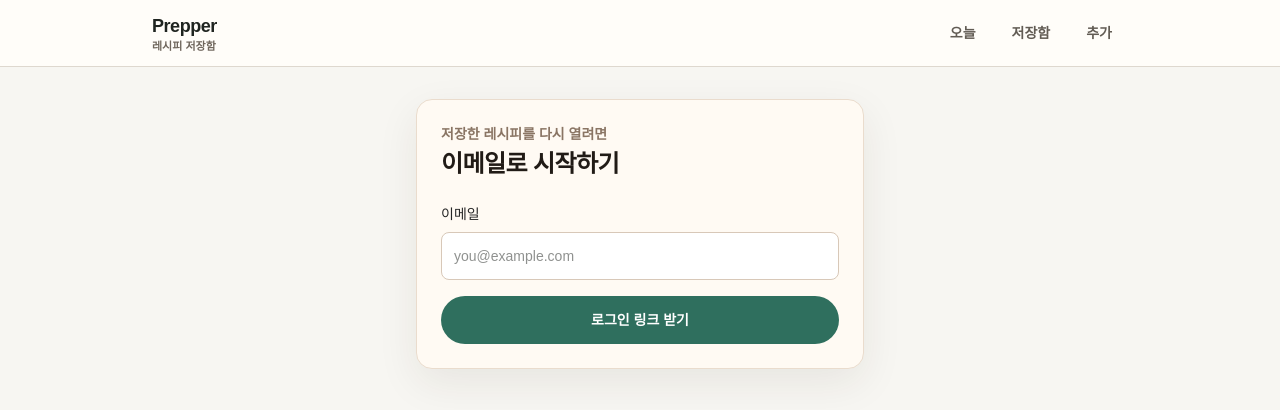
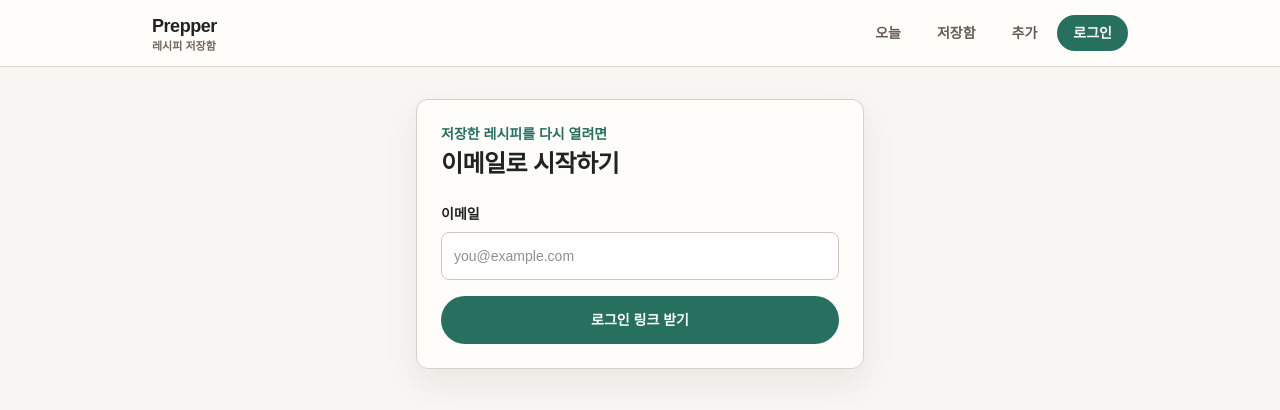
Before and after one commit to YoungSeungJang/prepper, a Next.js app in the folder apps/web/: page /login in a window 1280 px wide. Shown: the top 410 px of the page. Built offline with nearby package versions, Linux system fonts and the light colour scheme.

Commit message:
fix: clarify app navigation states

```diff
--- a/apps/web/app/login/page.tsx
+++ b/apps/web/app/login/page.tsx
@@ -3,26 +3,26 @@ import { AppShell } from "@/components/app-shell";
 export default function LoginPage() {
   return (
     <AppShell>
-      <div className="mx-auto max-w-md rounded-2xl border border-[#eadccd] bg-[#fffaf3] p-6 shadow-[0_14px_42px_rgba(51,33,20,0.08)]">
-        <p className="text-sm font-semibold text-[#8a7564]">저장한 레시피를 다시 열려면</p>
-        <h1 className="mt-1 text-2xl font-semibold tracking-tight text-[#211b16]">
+      <div className="mx-auto max-w-md rounded-xl border border-[#d8d0c6] bg-[#fffdfa] p-6 shadow-[0_14px_34px_rgba(34,29,24,0.07)]">
+        <p className="text-sm font-bold text-[#276f5f]">저장한 레시피를 다시 열려면</p>
+        <h1 className="mt-1 text-2xl font-bold tracking-tight text-[#1f2420]">
           이메일로 시작하기
         </h1>
         <form className="mt-6 grid gap-4">
           <div className="grid gap-2">
-            <label className="text-sm font-medium text-neutral-800" htmlFor="email">
+            <label className="text-sm font-bold text-[#1f2420]" htmlFor="email">
               이메일
             </label>
             <input
               id="email"
               type="email"
               placeholder="you@example.com"
-              className="h-12 rounded-lg border border-[#d8c8b8] bg-white px-3 text-sm outline-none focus:border-[#2f6f5e]"
+              className="h-12 rounded-lg border border-[#cfc6bb] bg-white px-3 text-sm outline-none focus:border-[#276f5f]"
             />
           </div>
           <button
             type="button"
-            className="h-12 rounded-full bg-[#2f6f5e] px-4 text-sm font-semibold text-white hover:bg-[#285f51]"
+            className="h-12 rounded-full bg-[#276f5f] px-4 text-sm font-bold text-white hover:bg-[#1f5b4f]"
           >
             로그인 링크 받기
           </button>
--- a/apps/web/components/app-shell.tsx
+++ b/apps/web/components/app-shell.tsx
@@ -11,8 +11,17 @@ const navItems = [
 
 export function AppShell({ children }: { children: React.ReactNode }) {
   const pathname = usePathname();
-  const isActive = (href: string) =>
-    href === "/" ? pathname === "/" : pathname.startsWith(href);
+  const isActive = (href: string) => {
+    if (href === "/") {
+      return pathname === "/";
+    }
+
+    if (href === "/recipes") {
+      return pathname === "/recipes" || /^\/recipes\/(?!new(?:\/|$))/.test(pathname);
+    }
+
+    return pathname === href || pathname.startsWith(`${href}/`);
+  };
 
   return (
     <div className="min-h-full bg-[#f7f6f2] text-[#1f2420]">
@@ -22,6 +31,7 @@ export function AppShell({ children }: { children: React.ReactNode }) {
             <span className="text-lg font-bold tracking-tight">Prepper</span>
             <span className="text-[11px] font-semibold text-[#6f665c]">레시피 저장함</span>
           </Link>
+          <div className="flex items-center gap-1">
             <nav className="hidden items-center gap-1 sm:flex">
               {navItems.map((item) => (
                 <Link
@@ -37,6 +47,17 @@ export function AppShell({ children }: { children: React.ReactNode }) {
                 </Link>
               ))}
             </nav>
+            <Link
+              href="/login"
+              className={`rounded-full px-3 py-2 text-sm font-bold transition sm:px-4 ${
+                pathname === "/login"
+                  ? "bg-[#276f5f] text-white"
+                  : "text-[#276f5f] hover:bg-[#dcefe6]"
+              }`}
+            >
+              로그인
+            </Link>
+          </div>
         </div>
       </header>
       <main className="mx-auto w-full max-w-5xl px-4 pb-[calc(5.5rem+env(safe-area-inset-bottom))] pt-5 sm:px-6 sm:pb-10 sm:pt-8">
```
Lines whose indentation alone changed are shown as unchanged.
